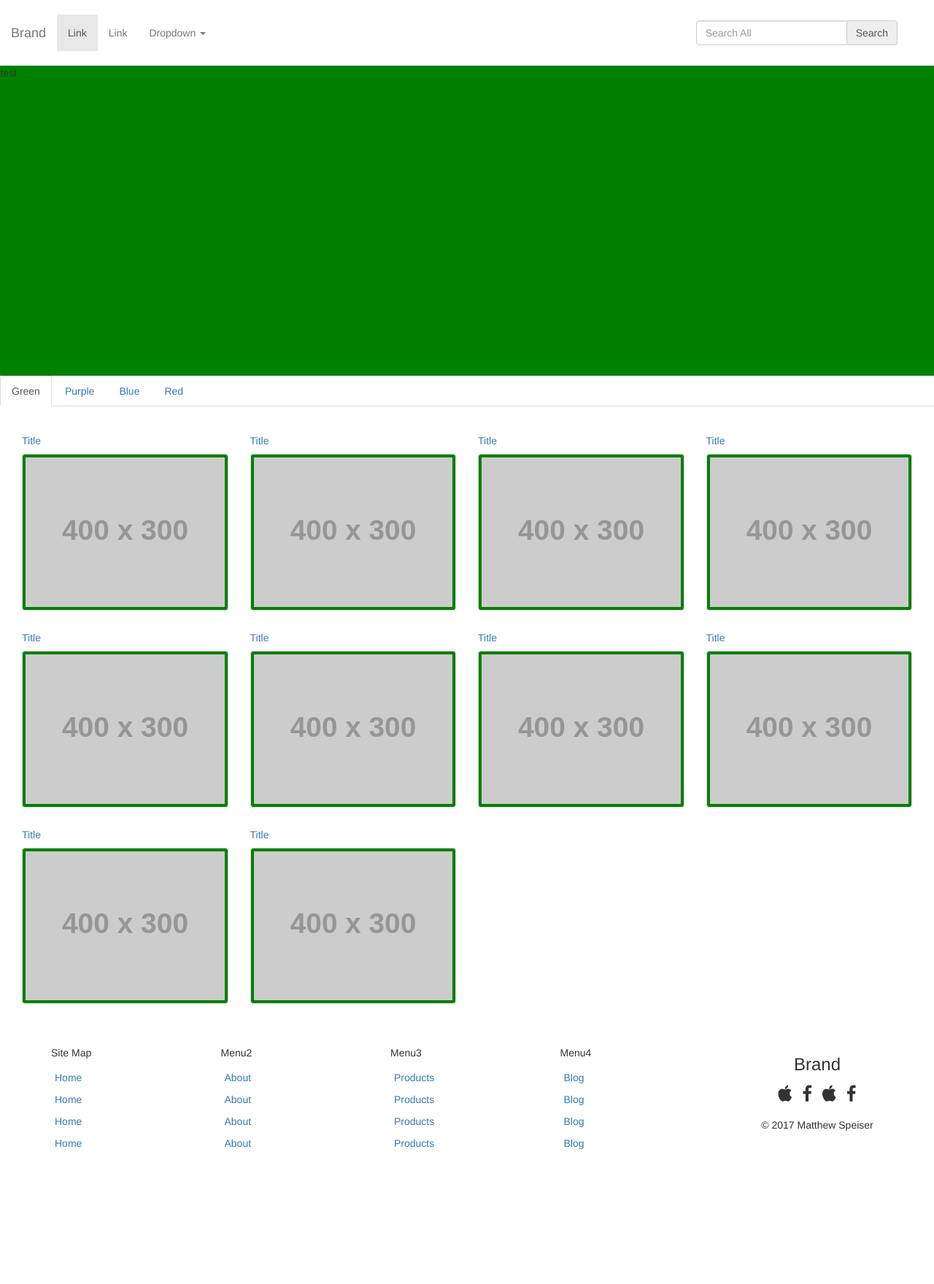
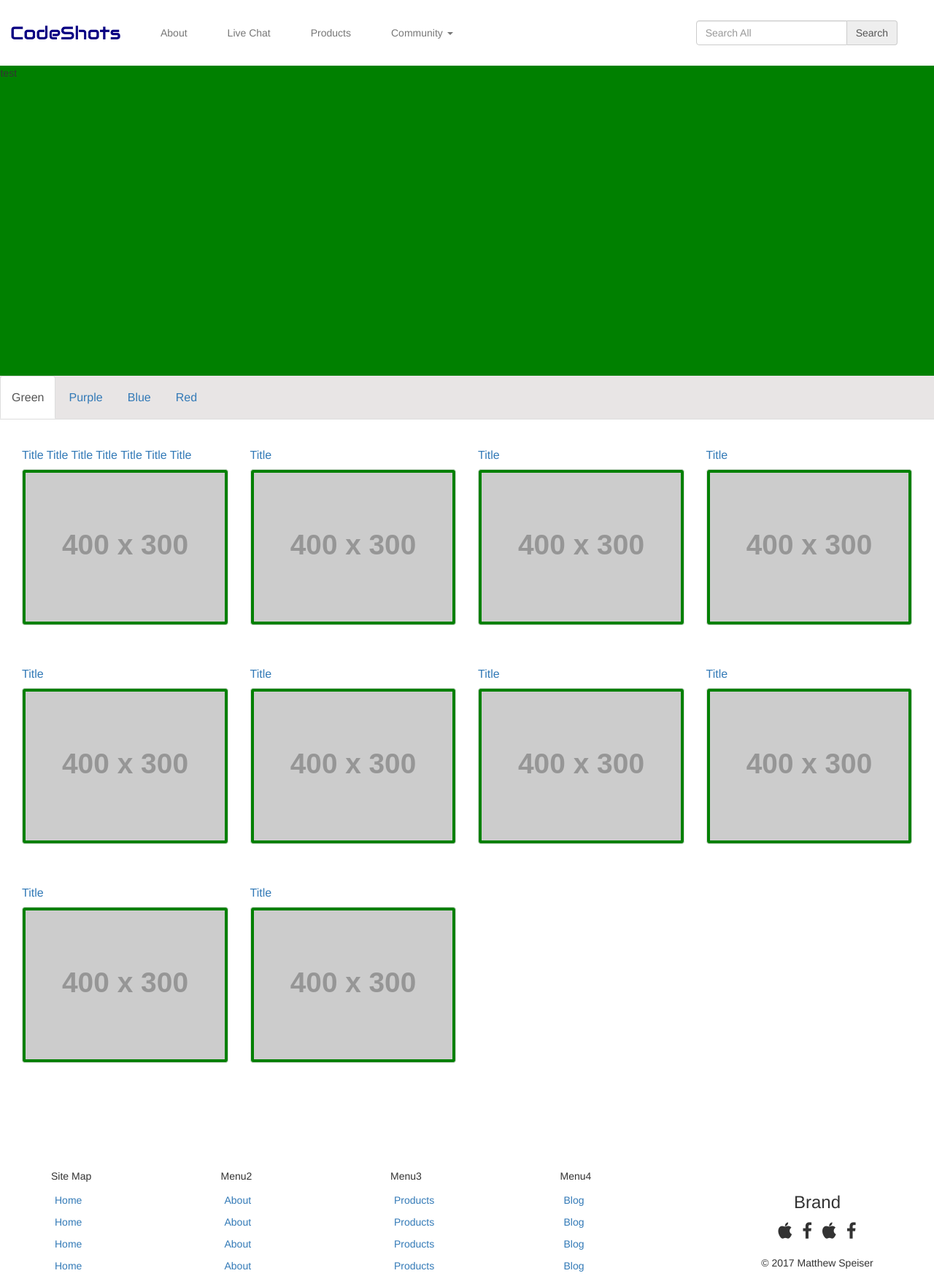
Before and after one commit to mrspeiser/blogdesign1, a plain HTML site: page index.html in a window 1280 px wide. Shown: the whole page at 73% size. Before the commit the page ends 1592 px from the top, so only its background shows below. Drawn offline with Linux system fonts and the light colour scheme; placeholder pictures from the web are drawn by us; a web font is replaced by a local one.

Commit message:
good index boiler plate that I can build off in the future

```diff
--- a/css/master.css
+++ b/css/master.css
@@ -8,16 +8,66 @@
 
     footer ul li{
       list-style: none;
+
       padding: 5px;
     }
 
     h4 {
       font-size: 14px;
     }
+
+    h5 {
+      font-size: 16px;
+    }
+    section {
+      background-color: #E8E5E5;
+    }
+
+    section ul{
+      height: 100%;
+    }
+
+    section ul li {
+      font-size: 20px;
+      height: 100%;
+    }
+
+    section ul li a{
+      height: 100%;
+      padding: 0px;
+    }
+
+    a p {
+      position: absolute;
+      opacity: 0;
+      background-color: white;
+      width: 100%;
+      transition: all;
+      transition-duration: 1s;
+    }
+
+    .bottom {
+      translate
+      bottom: 100px;
+      opacity: 1;
+    }
+
+    .margright {
+      margin-right: 25px;
+    }
+
+    .margleft {
+      margin-left: 25px;
+    }
+
+    .tabsnav {
+      height: 60px;
+    }
+
     .marg20l20r {
       margin-left: 20px;
       margin-right: 20px;
-      }
+    }
 
     .slider {
       width: 100%;
@@ -40,7 +90,6 @@
     .slide {
       height: 100%;
       display: inline-block;
-
     }
 
     .green {
@@ -64,6 +113,14 @@
       margin-top: 20px;
     }
 
+    .margtop60 {
+      margin-top: 60px;
+    }
+
+    .margtop100 {
+      margin-top: 100px;
+    }
+
     .margin0 {
       margin: 0px;
     }
@@ -77,15 +134,7 @@
       padding: 0px;
     }
 
-    .description {
-      position: absolute;
-      opacity: 0;
-      transition-property: all;
-      transition-duration: 1s;
-      bottom: 35%;
-      background-color: orange;
+    .thumb {
+      height: 300px;
+      max-height: 400px;
     }
-
-    .opacity1 {
-      opacity: 1;
-    }
--- a/index.html
+++ b/index.html
@@ -15,7 +15,7 @@
 
 
 <nav class="navbar navbar-default navbarfix1">
-<div class="container-fluid padding20 ">
+<div class="container-fluid ">
   <!-- Brand and toggle get grouped for better mobile display -->
   <div class="navbar-header">
     <button type="button" class="navbar-toggle collapsed" data-toggle="collapse" data-target="#bs-example-navbar-collapse-1" aria-expanded="false">
@@ -24,16 +24,17 @@
       <span class="icon-bar"></span>
       <span class="icon-bar"></span>
     </button>
-    <a class="navbar-brand" href="#">Brand</a>
+    <a class="navbar-brand margright" href="#"><img width="150px" src="codeshotlogo.png"></a>
   </div>
 
   <!-- Collect the nav links, forms, and other content for toggling -->
   <div class="collapse navbar-collapse" id="bs-example-navbar-collapse-1">
     <ul class="nav navbar-nav">
-      <li class="active"><a href="#">Link <span class="sr-only">(current)</span></a></li>
-      <li><a href="#">Link</a></li>
-      <li class="dropdown">
-        <a href="#" class="dropdown-toggle" data-toggle="dropdown" role="button" aria-haspopup="true" aria-expanded="false">Dropdown <span class="caret"></span></a>
+      <li class="margright"><a href="#">About<span class="sr-only">(current)</span></a></li>
+      <li class="margright"><a href="#">Live Chat</a></li>
+      <li class="margright"><a href="#">Products</a></li>
+      <li class="dropdown margright">
+        <a href="#" class="dropdown-toggle" data-toggle="dropdown" role="button" aria-haspopup="true" aria-expanded="false">Community <span class="caret"></span></a>
         <ul class="dropdown-menu">
           <li><a href="#">Action</a></li>
           <li><a href="#">Another action</a></li>
@@ -90,39 +91,39 @@
   </div>
 </div>
 <section>
-  <ul id="post-tabs" class="nav nav-tabs margintop">
+  <ul id="post-tabs" class="nav nav-tabs margintop tabsnav">
     <li class="active">
-        <a href="#green" class="" data-toggle="tab">Green</a>
+        <a href="#green" class="tab" data-toggle="tab"><h5>Green</h5></a>
     </li>
     <li class="">
-        <a href="#purple" class="" data-toggle="tab">Purple</a>
+        <a href="#purple" class="tab" data-toggle="tab"><h5>Purple</h5></a>
     </li>
     <li class="">
-        <a href="#blue" class="" data-toggle="tab">Blue</a>
+        <a href="#blue" class="tab" data-toggle="tab"><h5>Blue</h5></a>
     </li>
     <li class="">
-        <a href="#red" class="" data-toggle="tab">Red</a>
+        <a href="#red" class="tab" data-toggle="tab"><h5>Red</h5></a>
     </li>
   </ul>
 </section>
 
   <div class="container-fluid section2">
     <div class="tab-content" style="padding-top:30px">
+      <div id="green" class="row section2 tab-pane container-fluid fade in active">
 
-      <div id="green" class="row section2 tab-pane container-fluid fade in active">
+        <div class="col-lg-3 col-md-4 col-xs-6 thumb">
+            <a href="#"><h5>Title Title Title Title Title Title Title</h5></a>
+            <a class="thumbnail green" href="#">
+                <img class="img-responsive" src="http://placehold.it/400x300" alt="">
+            </a>
+
+        </div>
+
         <div class="col-lg-3 col-md-4 col-xs-6 thumb">
             <a href="#"><h5>Title</h5></a>
             <a class="thumbnail green" href="#">
                 <img class="img-responsive" src="http://placehold.it/400x300" alt="">
             </a>
-            <p class="description">Aliquam sodales sem vel tempor suscipit. Nunc blandit, nisi in pulvinar placerat, sem eros accumsan lorem, eget condimentum justo justo ut erat.</p>
-        </div>
-        <div class="col-lg-3 col-md-4 col-xs-6 thumb">
-            <a href="#"><h5>Title</h5></a>
-            <a class="thumbnail green" href="#">
-                <img class="img-responsive" src="http://placehold.it/400x300" alt="">
-            </a>
-            <p class="description">Aliquam sodales sem vel tempor suscipit. Nunc blandit, nisi in pulvinar placerat, sem eros accumsan lorem, eget condimentum justo justo ut erat.</p>
         </div>
         <div class="col-lg-3 col-md-4 col-xs-6 thumb">
             <a href="#"><h5>Title</h5></a>
@@ -348,9 +349,11 @@
 
 
 <footer>
+
   <div class="row margin0">
   <div class="col-md-9 margbot25">
-    <div class="col-sm-3">
+
+    <div class="col-sm-3 margtop60">
       <ul>
         <h4 >Site Map</h4>
         <li><a href="">Home</a></li>
@@ -360,7 +363,7 @@
       </ul>
     </div>
 
-    <div class="col-sm-3">
+    <div class="col-sm-3 margtop60">
 
       <ul>
         <h4>Menu2</h4>
@@ -371,7 +374,7 @@
       </ul>
     </div>
 
-    <div class="col-sm-3">
+    <div class="col-sm-3 margtop60">
 
       <ul>
         <h4>Menu3</h4>
@@ -382,7 +385,7 @@
       </ul>
     </div>
 
-    <div class="col-sm-3">
+    <div class="col-sm-3 margtop60">
 
       <ul>
         <h4>Menu4</h4>
@@ -397,7 +400,7 @@
   </div>
 
   <div class="col-md-3">
-    <div class="listsnone margtop30" href="#"><h3>Brand</h3> </div>
+    <div class="listsnone margtop100" href="#"><h3>Brand</h3> </div>
     <ul class="listsnone pad0">
       <span class="padding5" style="font-size:24px"><i class="fa fa-apple"></i></span>
       <span class="padding5" style="font-size:24px"><i class="fa fa-facebook"></i></span>
--- a/js/main.js
+++ b/js/main.js
@@ -1,7 +1,7 @@
 $(function(){
 
   var width = $( window ).width();
-  $('.slide').width(width);
+  var slideWidth = $('.slide').width(width);
   var sliderWidth = $('.slider .slide-container').width();
   var pause = 2000;
   var animationSpeed = 1000;
@@ -12,26 +12,21 @@ $(function(){
   var $slides = $slideContainer.find('.slide');
 
   setInterval(function(){
-    $slideContainer.animate({'margin-left': "-="+width}, animationSpeed, function(){
+    if(width != $( window ).width()){
+      var width = $( window ).width();
+      var slideWidth = $('.slide').width(width);
+      $slideContainer.animate({'margin-left': "-="+width}, animationSpeed, function(){
       currentSlide++;
         if(currentSlide === $slides.length){
           currentSlide = 1;
           $slideContainer.css('margin-left', 0);
         }
       });
+    }
+
 
   }, pause);
 
 
 
-$("img").on('mouseenter', function(){
-  $(".description").css('opacity', 1)
 });
-
-// $("img").on('mouseleave', function(){
-//   $(".description").css('opacity', 0);
-// });
-
-
-
-});
```
Also changed, not shown: codeshotlogo.png (added).
